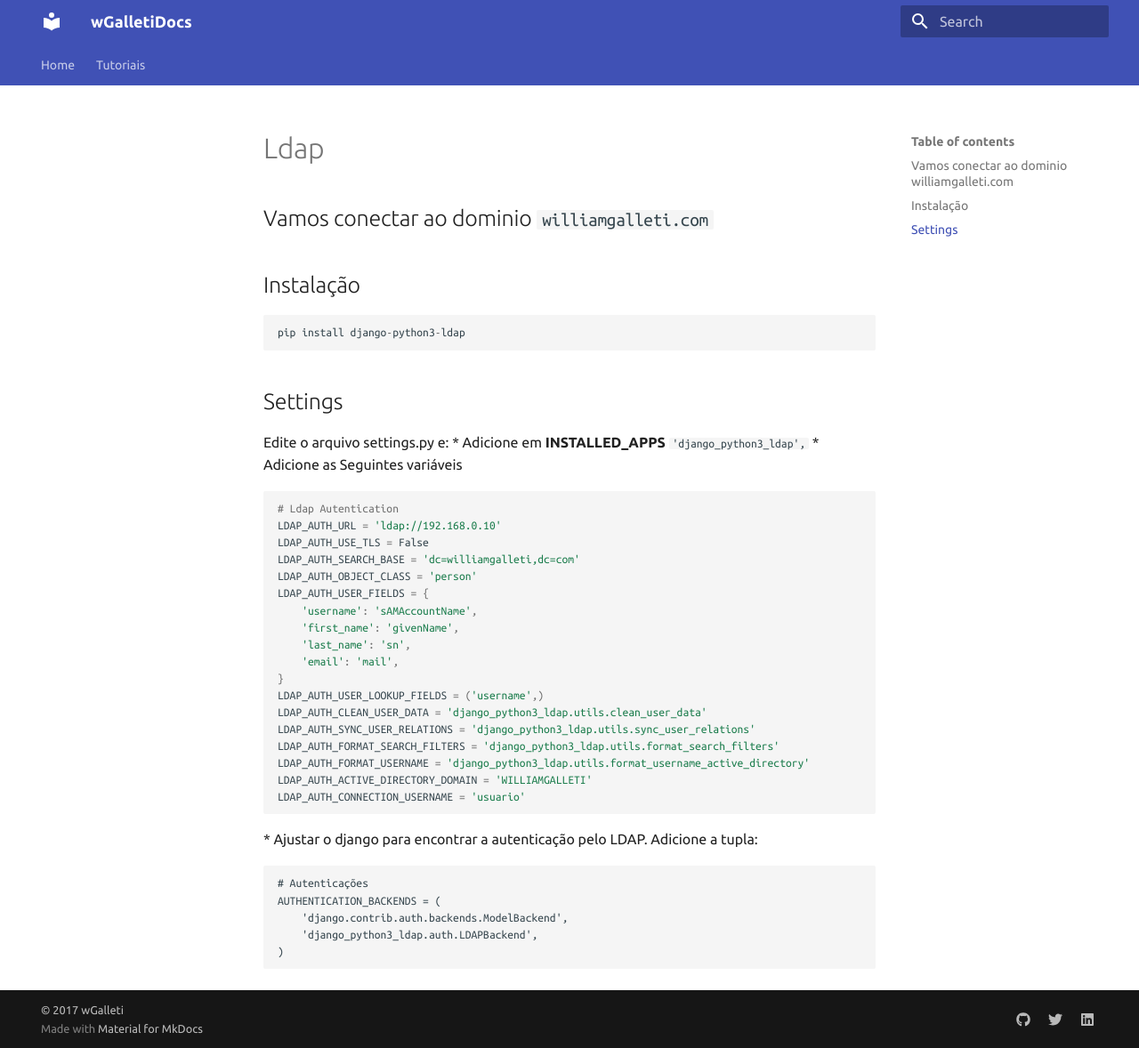
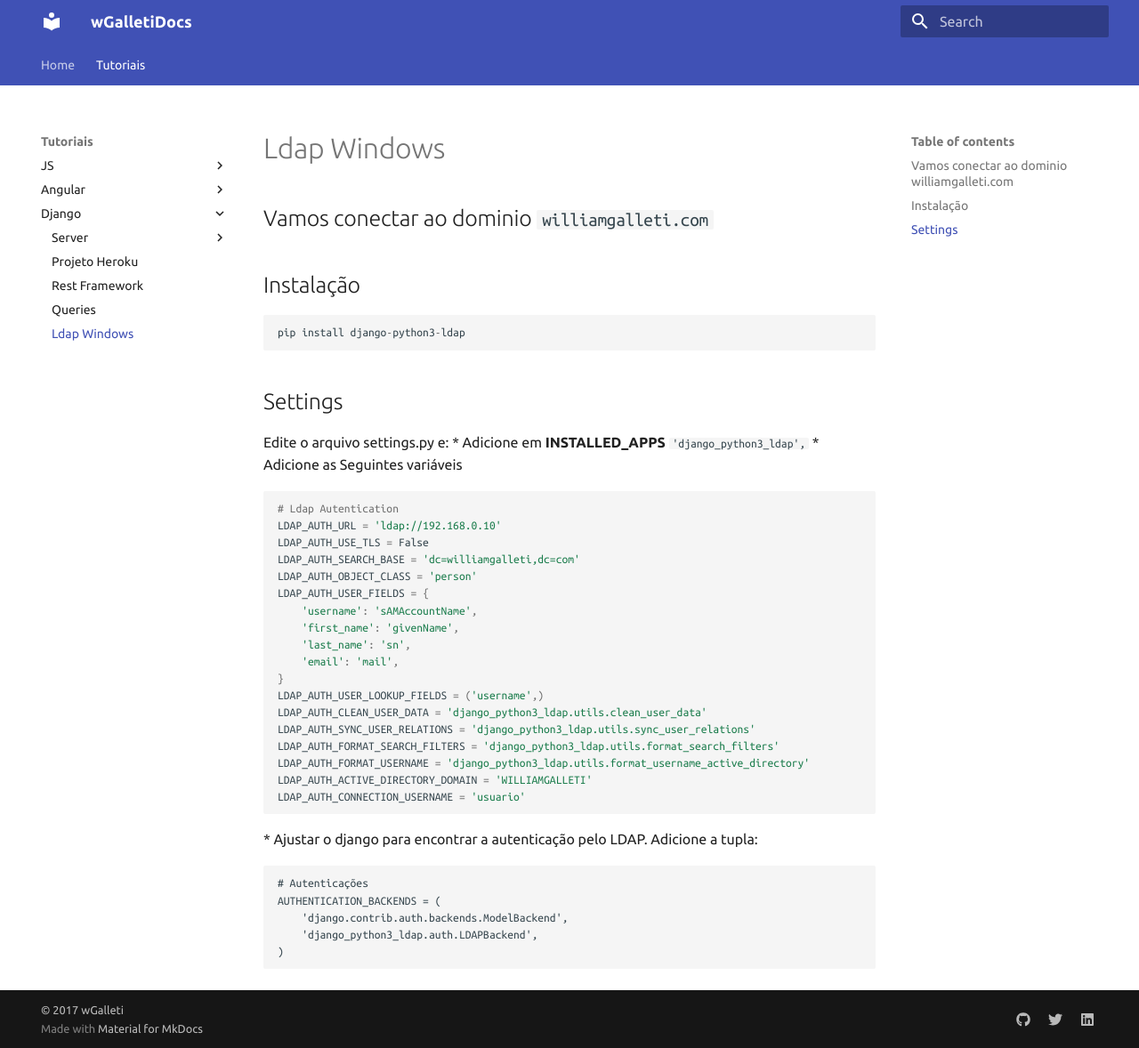
Before and after one commit to wgalleti/me, an MkDocs documentation site: the page built from docs/tutoriais/django/ldap.md, in a window 1280 px wide and 1178 px high. Shown: the whole window at 89% size. Built offline with MkDocs 1.6.1 and Material for MkDocs 9.7.7, drawn with Linux system fonts in a browser that asks for light colours; old or Windows-style settings are respelled for this version of MkDocs.

Commit message:
Update mkdocs.yml

```diff
--- a/mkdocs.yml
+++ b/mkdocs.yml
@@ -71,6 +71,7 @@
       - 'Projeto Heroku': 'tutoriais/django/heroku.md'
       - 'Rest Framework': 'tutoriais/django/rest_framework.md'
       - 'Queries': 'tutoriais/django/queries.md'
+      - 'Ldap Windows': 'tutoriais/django/ldap.md'
       # - 'JET Admin': 'tutoriais/django/jet_admin.md'
     # - 'AngularJS':
     #   - 'Snippets Sublime': 'tutoriais/angularjs/snippets_sublime.md'
```
